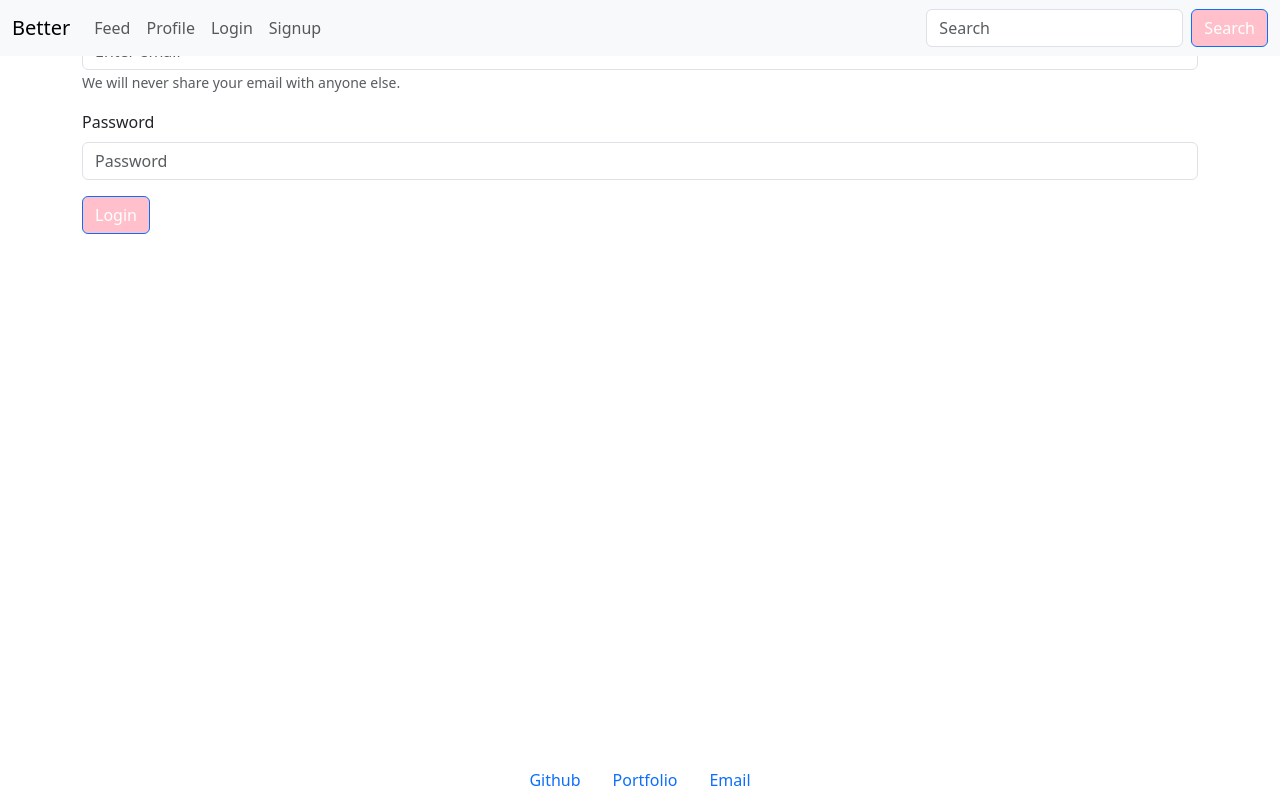
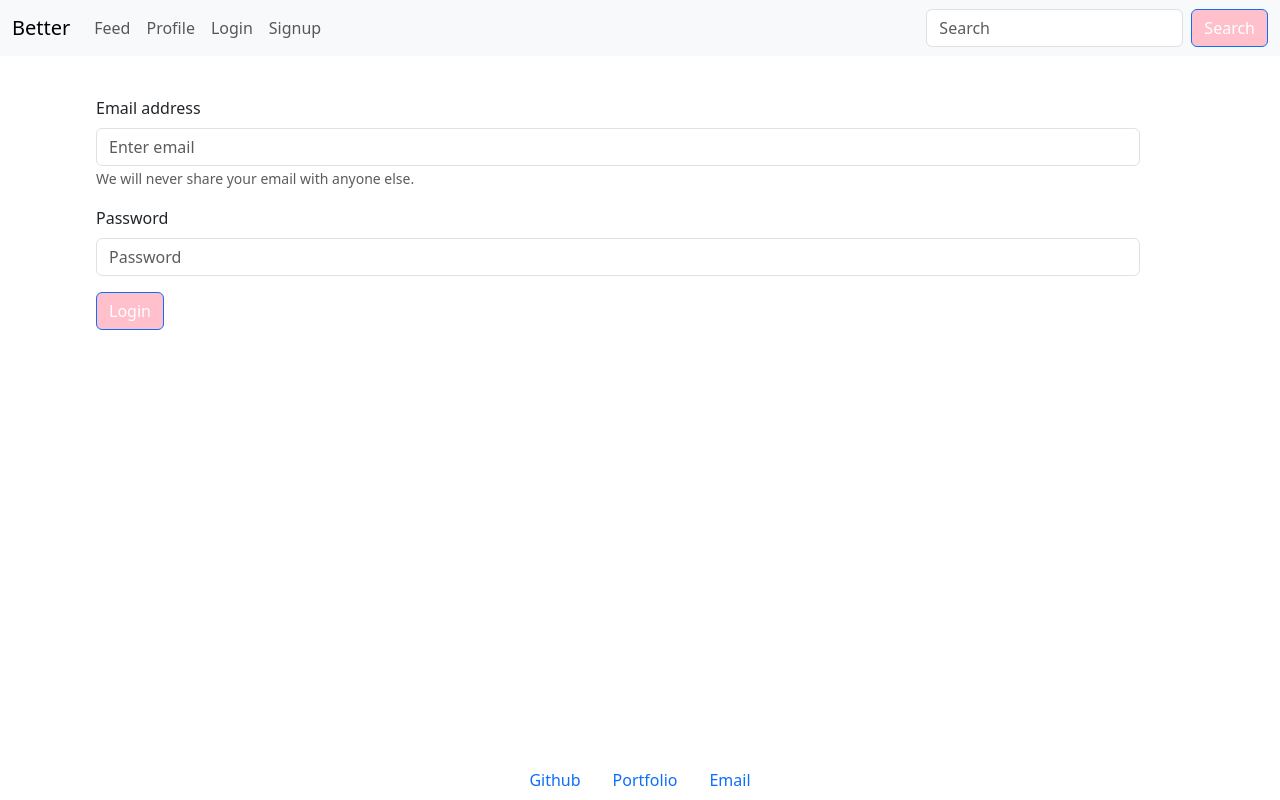
Before and after one commit to brennaveir/better, a React (Vite) app in the folder client/: page /login in a window 1280 px wide. Built offline with nearby package versions, Linux system fonts and the light colour scheme.

Commit message:
fixed styling error for pages

```diff
--- a/client/src/App.jsx
+++ b/client/src/App.jsx
@@ -45,7 +45,7 @@ function App() {
       <Router>
     <div className='flex-column justify-flex-start min-100-vh'>
           <Navigation />
-          <div className= 'container'>
+          <div className= 'container m-5 p-5'>
           <Routes>
             <Route
               path="/"
--- a/client/src/pages/Login.jsx
+++ b/client/src/pages/Login.jsx
@@ -3,7 +3,7 @@ import Form from 'react-bootstrap/Form';
 
 function Login() {
   return (
-    <div>
+    <>
     <Form>
       <Form.Group className="mb-3" controlId="formBasicEmail">
         <Form.Label>Email address</Form.Label>
@@ -21,7 +21,7 @@ function Login() {
         Login
       </Button>
     </Form>
-    </div>
+    </>
   );
 }
 
```
